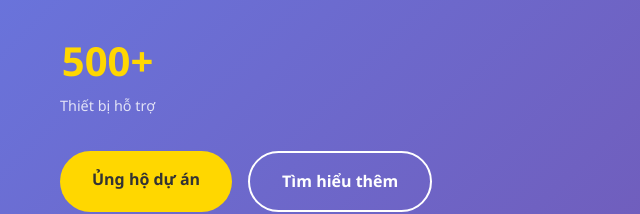
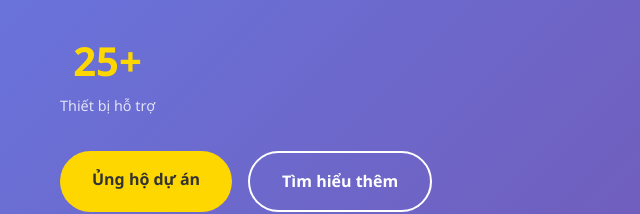
Before and after one commit to lucnguyen06/EU-ROM-Repack, a plain HTML site: page index.html in a window 1280 px wide. Shown: the part 440-654 px from the top of the page, 0-640 px from the left. Drawn offline with Linux system fonts and the light colour scheme.

Commit message:
Update index.html

```diff
--- a/index.html
+++ b/index.html
@@ -35,7 +35,7 @@
                     <p class="hero-subtitle">Mang lại trải nghiệm tối ưu, an toàn và cập nhật với EU ROM Repack. Đây là một dự án phát triển bởi cộng đồng và được hỗ trợ bởi cộng đồng. Chúng tôi luôn cố gắng cập nhật các bản ROM mới nhất và tối ưu hóa cho các thiết bị mới nhất.</p>
                     <div class="hero-stats">
                         <div class="stat">
-                            <span class="stat-number">500+</span>
+                            <span class="stat-number">25+</span>
                             <span class="stat-label">Thiết bị hỗ trợ</span>
                         </div>
                     </div>
```
